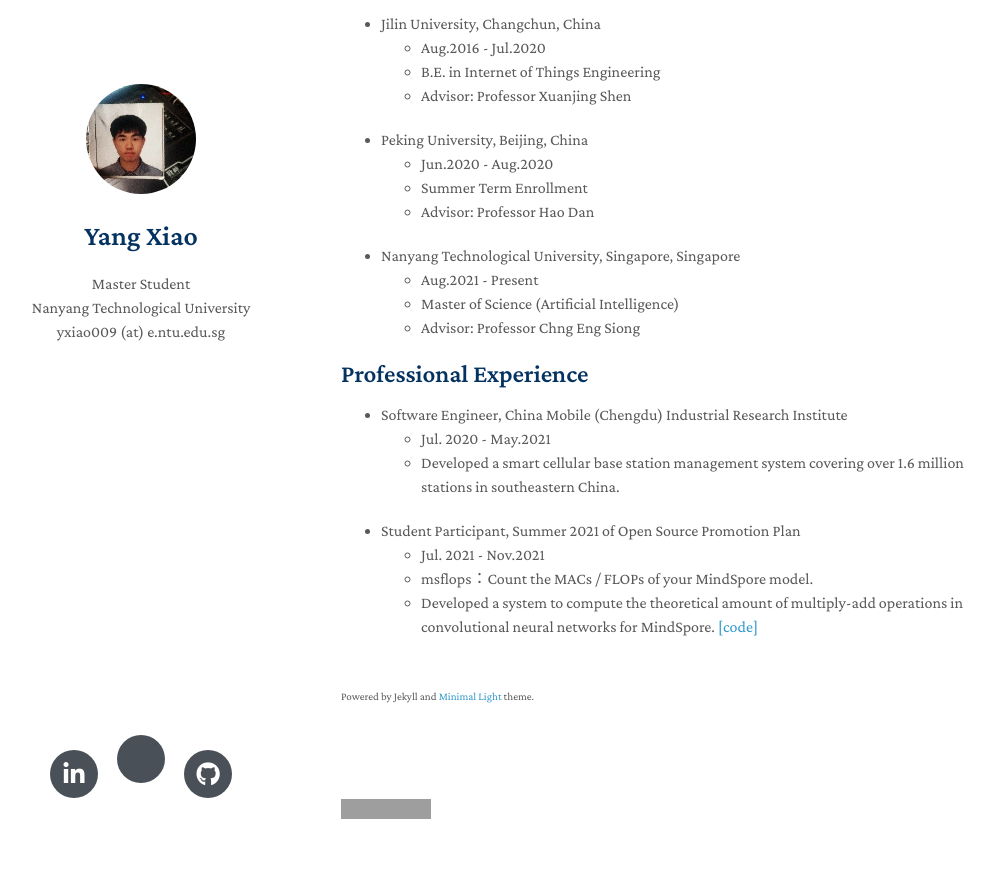
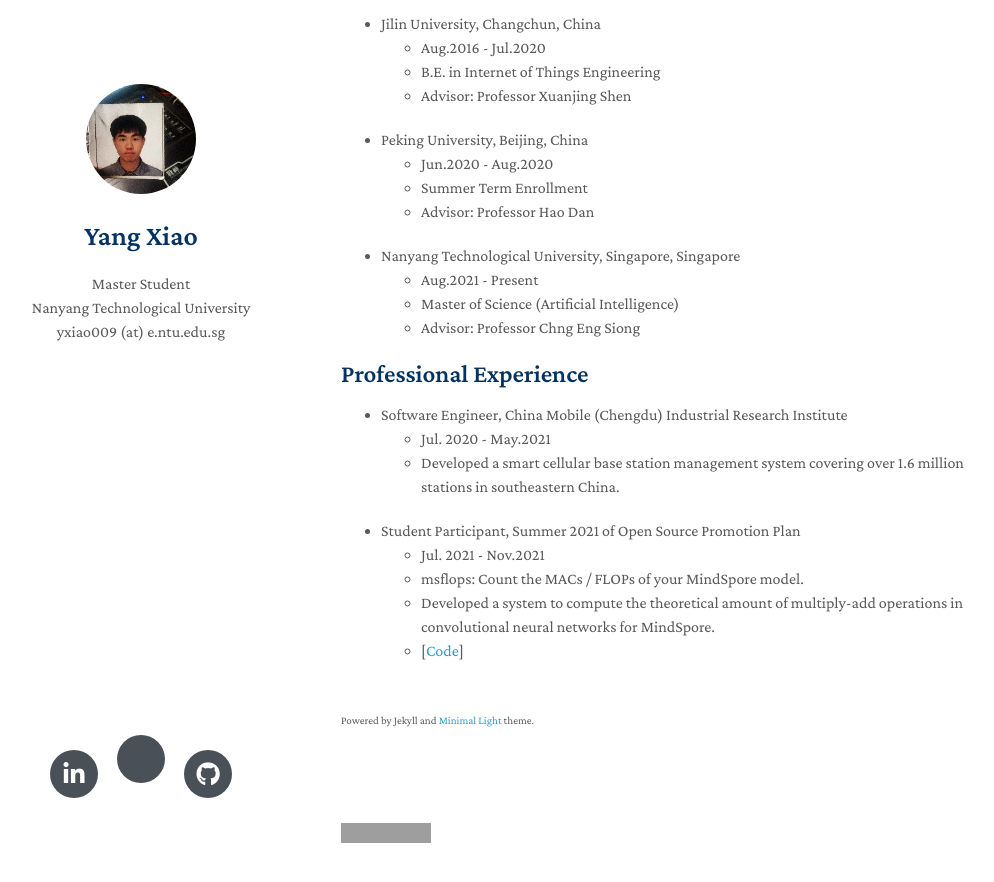
Before and after one commit to swagshaw/swagshaw.github.io, a Jekyll site: the page built from index.md, in a window 1280 px wide and 900 px high, scrolled down 546 px. Shown: the top 882 px of the window, without its empty margins (129-1123 px from the left). Built offline with Jekyll 4.4.1, drawn with Linux system fonts in a browser that asks for light colours; nearby versions of some CDN libraries; a style sheet for code colours, icons or effects is not loaded; our own code applies the rules of GitHub Pages for plain Markdown files; part of the change alters nothing that is shown; grey boxes are pictures that could not be loaded.

```diff
--- a/index.md
+++ b/index.md
@@ -41,8 +41,9 @@ I am contributing to building **"easy-to-use"**, **"energy efficient"**, and  **
   - Developed a smart cellular base station management system covering over 1.6 million stations in southeastern China.
 - Student Participant, Summer 2021 of Open Source Promotion Plan
   - Jul. 2021 - Nov.2021
-  - msflops：Count the MACs / FLOPs of your MindSpore model.
-  - Developed a system to compute the theoretical amount of multiply-add operations in convolutional neural networks for MindSpore. [[code]](https://github.com/swagshaw/mindspore-flops)
+  - msflops: Count the MACs / FLOPs of your MindSpore model.
+  - Developed a system to compute the theoretical amount of multiply-add operations in convolutional neural networks for MindSpore.
+  - [[Code](https://github.com/swagshaw/mindspore-flops)]
 
 
 <!-- ## News
```
